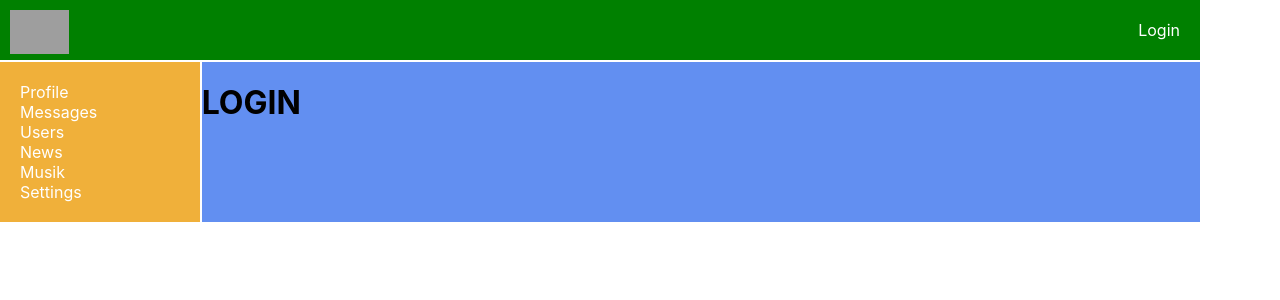
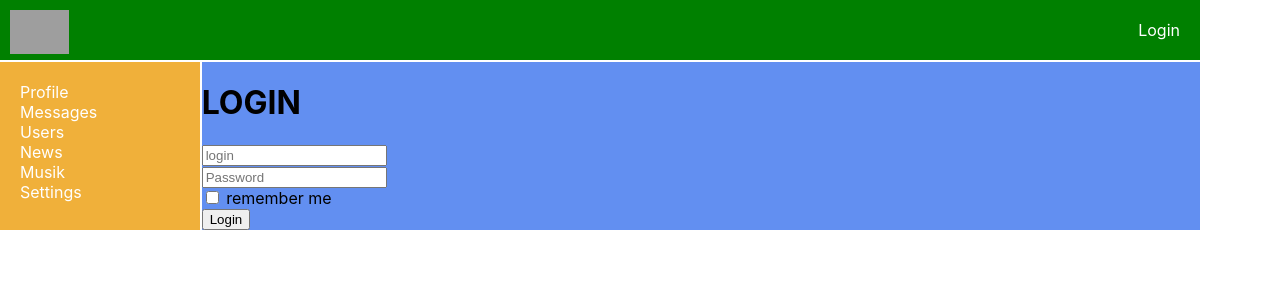
Before and after one commit to Vvladim1/soialNet, a React (Create React App) app: page /login in a window 1280 px wide. Shown: the top 300 px of the page. Built offline with nearby package versions, Linux system fonts and the light colour scheme; no server answers; grey boxes are pictures that could not be loaded.

Commit message:
75 - React JS - redux-form введение (login)

```diff
--- a/package.json
+++ b/package.json
@@ -13,6 +13,7 @@
     "react-router-dom": "^5.1.2",
     "react-scripts": "3.4.0",
     "redux": "^4.0.5",
+    "redux-form": "^8.3.5",
     "redux-thunk": "^2.3.0"
   },
   "scripts": {
--- a/src/components/login/login.jsx
+++ b/src/components/login/login.jsx
@@ -1,7 +1,36 @@
 import React from 'react';
+import { reduxForm, Field } from 'redux-form';
+
+const LoginForm = (props) => {
+    // debugger;
+    return (
+        <form onSubmit={props.handleSubmit}>
+            <div>
+                <Field placeholder={'login'} name='login' component={'input'} />
+            </div>
+            <div>
+            <Field placeholder={'Password'} name='password' component={'input'} />
+            </div>
+            <div>
+            <Field component={'input'} type={'checkbox'} name='rememberMe' /> remember me
+            </div>
+            <div>
+                <button>Login</button>
+            </div>
+        </form>
+        )
+}
+
+const LoginReduxForm  = reduxForm({form: 'login'})(LoginForm);
 
 const Login = (props) => {
-    return <h1>LOGIN</h1>
+    const onSubmit = (formData) => {
+        console.log(formData);
+    }
+    return <div>
+        <h1>LOGIN</h1>
+        <LoginReduxForm onSubmit={onSubmit}/>
+    </div>
 }
 
 export default Login;
--- a/src/components/redux/redux-store.js
+++ b/src/components/redux/redux-store.js
@@ -4,6 +4,7 @@
 import userReducer from "./users-reducer";
 import authReducer from "./auth-reducer";
 import thunkMiddleWare  from "redux-thunk";
+import { reducer as formReducer } from 'redux-form'
 
 
 let redusers = combineReducers({
@@ -11,7 +12,8 @@
     dialogsPage: dialogsReducer,
     profilePage: profileReducer,
     usersPage: userReducer,
-    auth: authReducer
+    auth: authReducer,
+    form: formReducer
 });
 let store = createStore(redusers, applyMiddleware(thunkMiddleWare));
 
```
Also changed, not shown: 1 other file (tests, documents, lock files or other folders).
